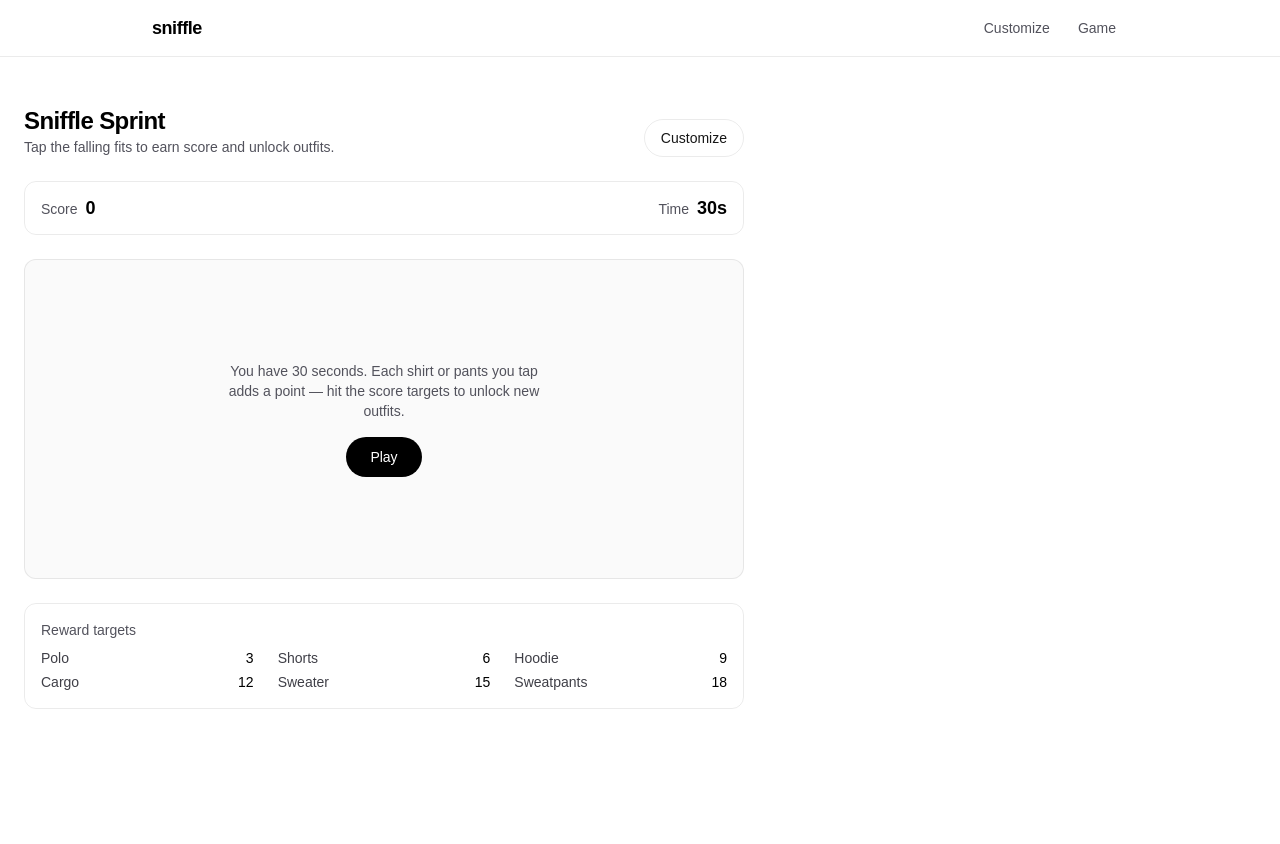
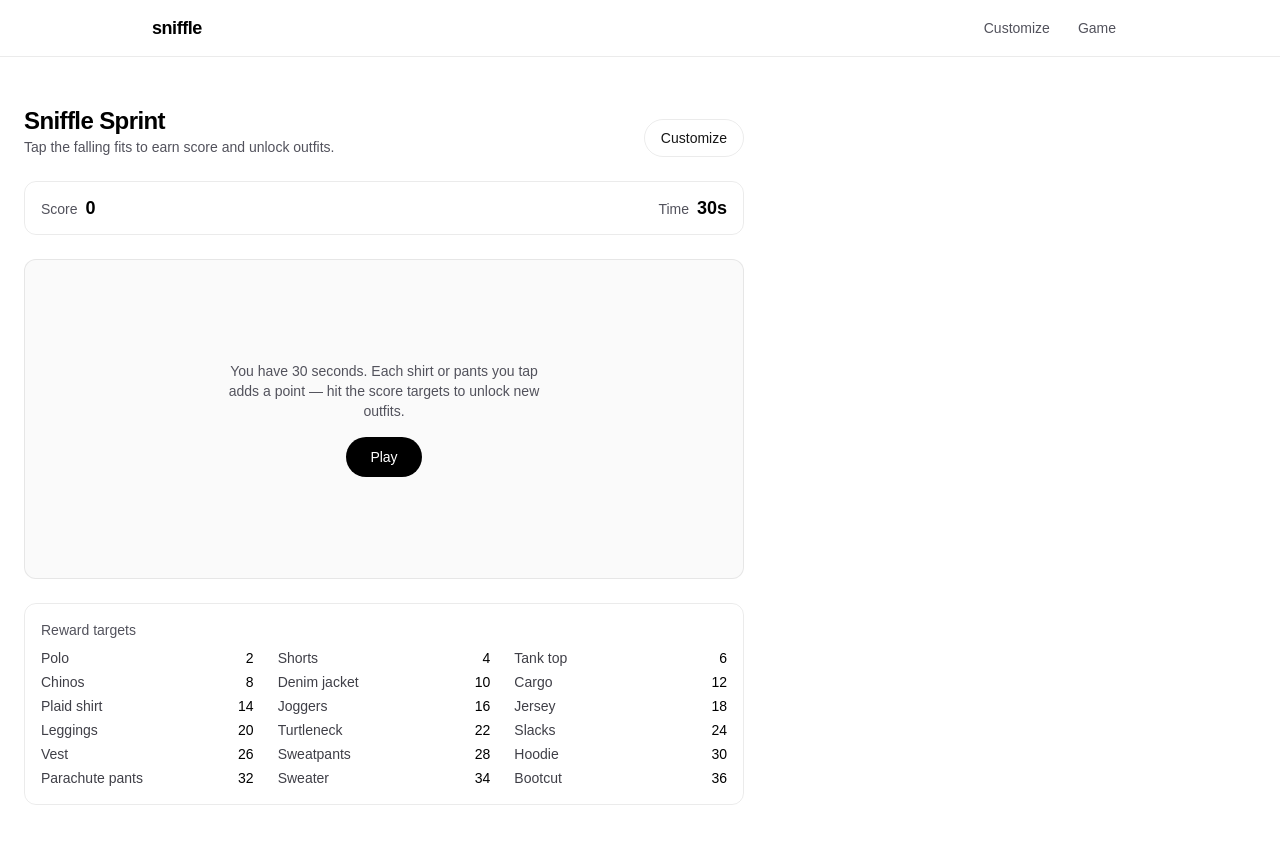
Before and after one commit to ayushkpai/sniffle, a Next.js app: page /game in a window 1280 px wide. Shown: the top 844 px of the page. Before the commit the page ends 800 px from the top, so only its background shows below. Built offline with nearby package versions, Linux system fonts and the light colour scheme.

Commit message:
Expand wardrobe to 10 shirts and 10 pants with extended reward ladder

```diff
--- a/app/components/avatar.tsx
+++ b/app/components/avatar.tsx
@@ -1,5 +1,28 @@
-export type Shirt = "tee" | "polo" | "hoodie" | "sweater";
-export type Pants = "jeans" | "shorts" | "cargo" | "sweat";
+export type Shirt =
+  | "tee"
+  | "polo"
+  | "hoodie"
+  | "sweater"
+  | "tank"
+  | "denim"
+  | "plaid"
+  | "jersey"
+  | "turtleneck"
+  | "vest";
+
+export type Pants =
+  | "jeans"
+  | "shorts"
+  | "cargo"
+  | "sweat"
+  | "chinos"
+  | "joggers"
+  | "leggings"
+  | "slacks"
+  | "parachute"
+  | "bootcut";
+
+const SKIN = "#fcd9b8";
 
 function shirtColor(shirt: Shirt): string {
   switch (shirt) {
@@ -9,35 +32,33 @@ function shirtColor(shirt: Shirt): string {
       return "#7c3aed";
     case "sweater":
       return "#dc2626";
+    case "tank":
+      return "#f97316";
+    case "denim":
+      return "#4338ca";
+    case "plaid":
+      return "#9f1239";
+    case "jersey":
+      return "#0f766e";
+    case "turtleneck":
+      return "#4b5563";
+    case "vest":
+      return "#a16207";
     default:
       return "#16a34a";
   }
 }
 
-export function ShirtBody({ shirt }: { shirt: Shirt }) {
-  const color = shirtColor(shirt);
+function armColor(shirt: Shirt): string {
+  return shirt === "tank" || shirt === "jersey" || shirt === "vest"
+    ? SKIN
+    : shirtColor(shirt);
+}
+
+function ShirtDetails({ shirt }: { shirt: Shirt }) {
+  switch (shirt) {
+    case "polo":
       return (
-    <>
-      <g id="arms" stroke={color}>
-        <path
-          d="M 68,150 Q 50,170 52,200"
-          strokeWidth="16"
-          strokeLinecap="round"
-          fill="none"
-        />
-        <path
-          d="M 132,150 Q 150,170 148,200"
-          strokeWidth="16"
-          strokeLinecap="round"
-          fill="none"
-        />
-      </g>
-      <g id="torso">
-        <path
-          d="M 76,140 Q 58,152 60,180 Q 61,216 100,216 Q 139,216 140,180 Q 142,152 124,140 Z"
-          fill={color}
-        />
-        {shirt === "polo" && (
         <g>
           <path
             d="M 86,140 L 100,156 L 114,140 Q 100,132 86,140 Z"
@@ -50,8 +71,9 @@ export function ShirtBody({ shirt }: { shirt: Shirt }) {
             fill="none"
           />
         </g>
-        )}
-        {shirt === "hoodie" && (
+      );
+    case "hoodie":
+      return (
         <g>
           <path
             d="M 72,140 Q 60,140 100,140 Q 140,140 128,140"
@@ -71,9 +93,11 @@ export function ShirtBody({ shirt }: { shirt: Shirt }) {
             fill="#6d28d9"
           />
         </g>
-        )}
-        {shirt === "sweater" &&
-          [160, 172, 184, 196].map((y) => (
+      );
+    case "sweater":
+      return (
+        <g>
+          {[160, 172, 184, 196].map((y) => (
             <path
               key={y}
               d={`M 60,${y} Q 100,${y + 6} 140,${y}`}
@@ -83,25 +107,197 @@ export function ShirtBody({ shirt }: { shirt: Shirt }) {
             />
           ))}
         </g>
+      );
+    case "tank":
+      return (
+        <g>
+          <path
+            d="M 76,140 Q 74,150 78,158 L 86,158 Q 82,148 84,140 Z"
+            fill="#fb923c"
+          />
+          <path
+            d="M 124,140 Q 126,150 122,158 L 114,158 Q 118,148 116,140 Z"
+            fill="#fb923c"
+          />
+        </g>
+      );
+    case "denim":
+      return (
+        <g>
+          <path d="M 100,140 L 100,214" stroke="#3730a3" strokeWidth="3" />
+          <path
+            d="M 84,146 L 96,146 L 96,158 L 84,158 Z"
+            fill="#3730a3"
+          />
+          <path
+            d="M 104,146 L 116,146 L 116,158 L 104,158 Z"
+            fill="#3730a3"
+          />
+          <path
+            d="M 84,140 L 100,154 L 116,140"
+            stroke="#312e81"
+            strokeWidth="4"
+            fill="none"
+          />
+        </g>
+      );
+    case "plaid":
+      return (
+        <g stroke="#fca5a5" strokeWidth="4" opacity="0.9">
+          {[160, 180, 200].map((y) => (
+            <path key={`h${y}`} d={`M 60,${y} L 140,${y}`} />
+          ))}
+          {[78, 100, 122].map((x) => (
+            <path key={`v${x}`} d={`M ${x},140 L ${x},216`} />
+          ))}
+        </g>
+      );
+    case "jersey":
+      return (
+        <g>
+          <path
+            d="M 60,172 L 140,172 L 140,188 L 60,188 Z"
+            fill="#115e59"
+          />
+          <path
+            d="M 92,140 Q 100,158 108,140"
+            stroke="#0d9488"
+            strokeWidth="4"
+            fill="none"
+          />
+        </g>
+      );
+    case "turtleneck":
+      return (
+        <g>
+          <path
+            d="M 86,126 Q 100,120 114,126 L 114,144 L 86,144 Z"
+            fill="#4b5563"
+          />
+          <path
+            d="M 86,134 Q 100,128 114,134"
+            stroke="#6b7280"
+            strokeWidth="3"
+            fill="none"
+          />
+        </g>
+      );
+    case "vest":
+      return (
+        <g>
+          <path d="M 84,140 L 100,170 L 116,140 Z" fill="#16a34a" />
+          <path d="M 100,140 L 100,214" stroke="#854d0e" strokeWidth="2" />
+          <circle cx="100" cy="178" r="3" fill="#713f12" />
+          <circle cx="100" cy="196" r="3" fill="#713f12" />
+        </g>
+      );
+    default:
+      return null;
+  }
+}
+
+export function ShirtBody({ shirt }: { shirt: Shirt }) {
+  return (
+    <>
+      <g id="arms" stroke={armColor(shirt)}>
+        <path
+          d="M 68,150 Q 50,170 52,200"
+          strokeWidth="16"
+          strokeLinecap="round"
+          fill="none"
+        />
+        <path
+          d="M 132,150 Q 150,170 148,200"
+          strokeWidth="16"
+          strokeLinecap="round"
+          fill="none"
+        />
+      </g>
+      <g id="torso">
+        <path
+          d="M 76,140 Q 58,152 60,180 Q 61,216 100,216 Q 139,216 140,180 Q 142,152 124,140 Z"
+          fill={shirtColor(shirt)}
+        />
+        <ShirtDetails shirt={shirt} />
+      </g>
     </>
   );
 }
 
+function pantsColor(pants: Pants): string {
+  switch (pants) {
+    case "cargo":
+      return "#78716c";
+    case "sweat":
+      return "#475569";
+    case "chinos":
+      return "#ca8a04";
+    case "joggers":
+      return "#7c3aed";
+    case "leggings":
+      return "#111827";
+    case "slacks":
+      return "#1f2937";
+    case "parachute":
+      return "#365314";
+    case "bootcut":
+      return "#0ea5e9";
+    case "shorts":
+      return "#f59e0b";
+    default:
+      return "#3b82f6";
+  }
+}
+
 export function PantsBody({ pants }: { pants: Pants }) {
+  const color = pantsColor(pants);
+
   if (pants === "shorts") {
     return (
       <g id="legs">
-        <rect x="74" y="215" width="20" height="26" rx="6" fill="#f59e0b" />
-        <rect x="106" y="215" width="20" height="26" rx="6" fill="#f59e0b" />
-        <rect x="74" y="241" width="20" height="30" rx="8" fill="#fcd9b8" />
-        <rect x="106" y="241" width="20" height="30" rx="8" fill="#fcd9b8" />
-        <ellipse cx="84" cy="275" rx="16" ry="8" fill="#f59e0b" />
-        <ellipse cx="116" cy="275" rx="16" ry="8" fill="#f59e0b" />
+        <rect x="74" y="215" width="20" height="26" rx="6" fill={color} />
+        <rect x="106" y="215" width="20" height="26" rx="6" fill={color} />
+        <rect x="74" y="241" width="20" height="30" rx="8" fill={SKIN} />
+        <rect x="106" y="241" width="20" height="30" rx="8" fill={SKIN} />
+        <PantsShoes color={color} />
       </g>
     );
   }
-  const color =
-    pants === "cargo" ? "#78716c" : pants === "sweat" ? "#475569" : "#3b82f6";
+
+  if (pants === "leggings") {
+    return (
+      <g id="legs">
+        <rect x="76" y="215" width="16" height="55" rx="7" fill={color} />
+        <rect x="108" y="215" width="16" height="55" rx="7" fill={color} />
+        <PantsShoes color={color} />
+      </g>
+    );
+  }
+
+  if (pants === "parachute") {
+    return (
+      <g id="legs">
+        <rect x="66" y="215" width="26" height="55" rx="8" fill={color} />
+        <rect x="108" y="215" width="26" height="55" rx="8" fill={color} />
+        <g fill="#1a2e05">
+          <rect x="66" y="262" width="26" height="8" rx="4" />
+          <rect x="108" y="262" width="26" height="8" rx="4" />
+        </g>
+        <PantsShoes color={color} />
+      </g>
+    );
+  }
+
+  if (pants === "bootcut") {
+    return (
+      <g id="legs">
+        <path d="M 74,215 L 94,215 L 98,270 L 66,270 Z" fill={color} />
+        <path d="M 106,215 L 126,215 L 134,270 L 102,270 Z" fill={color} />
+        <PantsShoes color={color} />
+      </g>
+    );
+  }
+
   return (
     <g id="legs">
       <rect x="74" y="215" width="20" height="55" rx="8" fill={color} />
@@ -118,9 +314,35 @@ export function PantsBody({ pants }: { pants: Pants }) {
           <rect x="108" y="260" width="16" height="10" rx="4" />
         </g>
       )}
-      <ellipse cx="84" cy="275" rx="16" ry="8" fill="#f59e0b" />
-      <ellipse cx="116" cy="275" rx="16" ry="8" fill="#f59e0b" />
+      {pants === "joggers" && (
+        <g fill="#5b21b6">
+          <rect x="76" y="260" width="16" height="10" rx="4" />
+          <rect x="108" y="260" width="16" height="10" rx="4" />
         </g>
+      )}
+      {pants === "chinos" && (
+        <g fill="#a16207">
+          <rect x="74" y="215" width="20" height="6" rx="3" />
+          <rect x="106" y="215" width="20" height="6" rx="3" />
+        </g>
+      )}
+      {pants === "slacks" && (
+        <g stroke="#4b5563" strokeWidth="2">
+          <path d="M 84,224 L 84,266" />
+          <path d="M 116,224 L 116,266" />
+        </g>
+      )}
+      <PantsShoes color={color} />
+    </g>
+  );
+}
+
+function PantsShoes({ color }: { color: string }) {
+  return (
+    <>
+      <ellipse cx="84" cy="275" rx="16" ry="8" fill={color} />
+      <ellipse cx="116" cy="275" rx="16" ry="8" fill={color} />
+    </>
   );
 }
 
@@ -146,7 +368,7 @@ export default function Avatar({
         <PantsBody pants={pants} />
         {shirt && <ShirtBody shirt={shirt} />}
         <g id="head">
-          <circle cx="100" cy="70" r="55" fill="#fcd9b8" />
+          <circle cx="100" cy="70" r="55" fill={SKIN} />
         </g>
         <g id="face">
           <ellipse cx="76" cy="58" rx="9" ry="12" fill="#2f1b14" />
@@ -169,6 +391,12 @@ export const SHIRTS: { id: Shirt; name: string }[] = [
   { id: "polo", name: "Polo" },
   { id: "hoodie", name: "Hoodie" },
   { id: "sweater", name: "Sweater" },
+  { id: "tank", name: "Tank top" },
+  { id: "denim", name: "Denim jacket" },
+  { id: "plaid", name: "Plaid shirt" },
+  { id: "jersey", name: "Jersey" },
+  { id: "turtleneck", name: "Turtleneck" },
+  { id: "vest", name: "Vest" },
 ];
 
 export const PANTS: { id: Pants; name: string }[] = [
@@ -176,4 +404,10 @@ export const PANTS: { id: Pants; name: string }[] = [
   { id: "shorts", name: "Shorts" },
   { id: "cargo", name: "Cargo" },
   { id: "sweat", name: "Sweatpants" },
+  { id: "chinos", name: "Chinos" },
+  { id: "joggers", name: "Joggers" },
+  { id: "leggings", name: "Leggings" },
+  { id: "slacks", name: "Slacks" },
+  { id: "parachute", name: "Parachute pants" },
+  { id: "bootcut", name: "Bootcut" },
 ];
--- a/app/game/page.tsx
+++ b/app/game/page.tsx
@@ -3,7 +3,7 @@
 import Link from "next/link";
 import { useEffect, useRef, useState } from "react";
 import { PantsIcon, ShirtIcon } from "../components/icons";
-import { applyScore, TOTAL_ITEMS, type Unlocked } from "../lib/rewards";
+import { applyScore, itemName, TOTAL_ITEMS, UNLOCK_TIERS, type Unlocked } from "../lib/rewards";
 
 const GAME_SECONDS = 30;
 const KINDS = ["shirt", "pants"] as const;
@@ -169,8 +169,8 @@ export default function GamePage() {
               </p>
             ) : (
               <p className="max-w-sm text-sm text-zinc-500 dark:text-zinc-400">
-                No new items this round — score 3, 6, 9, 12, 15, or 18 to earn
-                rewards.
+                No new items this round — keep playing to reach the next reward
+                target.
               </p>
             )}
             <div className="mt-2 flex gap-3">
@@ -197,21 +197,21 @@ export default function GamePage() {
           Reward targets
         </h2>
         <ul className="mt-2 grid grid-cols-2 gap-x-6 gap-y-1 text-sm text-zinc-700 sm:grid-cols-3 dark:text-zinc-300">
-          {[
-            ["Polo", 3],
-            ["Shorts", 6],
-            ["Hoodie", 9],
-            ["Cargo", 12],
-            ["Sweater", 15],
-            ["Sweatpants", 18],
-          ].map(([name, threshold]) => (
-            <li key={name} className="flex items-center justify-between">
-              <span>{name}</span>
-              <span className="font-medium text-black dark:text-zinc-50">
-                {threshold}
-              </span>
-            </li>
-          ))}
+          {UNLOCK_TIERS.map((tier) => {
+            const kind = tier.shirt ? "shirts" : "pants";
+            const id = tier.shirt ?? tier.pants ?? "";
+            return (
+              <li
+                key={`${kind}-${id}`}
+                className="flex items-center justify-between"
+              >
+                <span>{itemName(kind, id)}</span>
+                <span className="font-medium text-black dark:text-zinc-50">
+                  {tier.score}
+                </span>
+              </li>
+            );
+          })}
         </ul>
       </div>
     </main>
--- a/app/lib/rewards.ts
+++ b/app/lib/rewards.ts
@@ -24,14 +24,36 @@ export interface UnlockTier {
   pants?: Pants;
 }
 
-export const UNLOCK_TIERS: UnlockTier[] = [
-  { score: 3, shirt: "polo" },
-  { score: 6, pants: "shorts" },
-  { score: 9, shirt: "hoodie" },
-  { score: 12, pants: "cargo" },
-  { score: 15, shirt: "sweater" },
-  { score: 18, pants: "sweat" },
+const REWARD_SHIRTS: Shirt[] = [
+  "polo",
+  "tank",
+  "denim",
+  "plaid",
+  "jersey",
+  "turtleneck",
+  "vest",
+  "hoodie",
+  "sweater",
 ];
+
+const REWARD_PANTS: Pants[] = [
+  "shorts",
+  "chinos",
+  "cargo",
+  "joggers",
+  "leggings",
+  "slacks",
+  "sweat",
+  "parachute",
+  "bootcut",
+];
+
+export const UNLOCK_TIERS: UnlockTier[] = REWARD_SHIRTS.flatMap(
+  (shirt, i) => [
+    { score: 2 + i * 4, shirt },
+    { score: 4 + i * 4, pants: REWARD_PANTS[i] },
+  ],
+);
 
 export const TOTAL_ITEMS = SHIRTS.length + PANTS.length;
 
```
Lines whose indentation alone changed are shown as unchanged.
